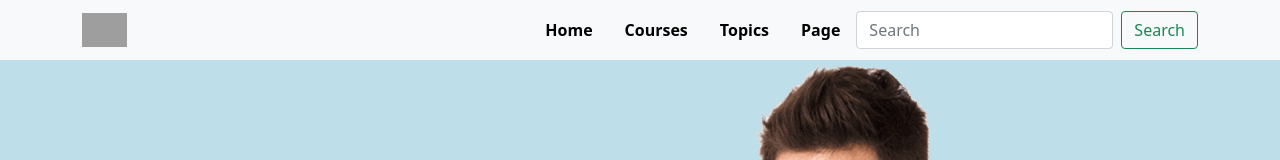
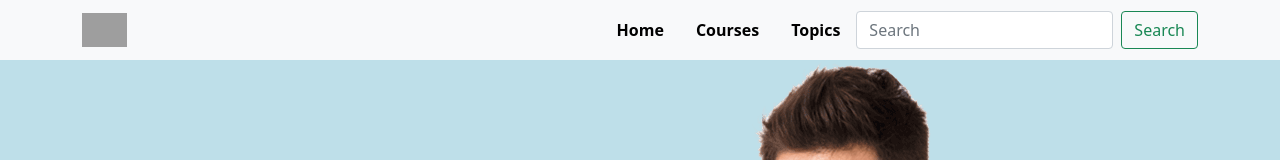
Before and after one commit to Momenuzzaman/educational-website, a React (Create React App) app: page / in a window 1280 px wide. Shown: the top 160 px of the page. Built offline with nearby package versions, Linux system fonts and the light colour scheme; grey boxes are pictures that could not be loaded.

Commit message:
import useNavigate

```diff
--- a/src/App.js
+++ b/src/App.js
@@ -15,7 +15,6 @@ function App() {
         <Route path="/home" element={<Home />} />
         <Route path="*" element={<PageNotFound />} />
       </Routes>
-      {/* <Home /> */}
       <Footer />
     </div>
   );
--- a/src/Components/Home/Tutorial/Tutorial.js
+++ b/src/Components/Home/Tutorial/Tutorial.js
@@ -5,7 +5,7 @@ import './Tutorial.css';
 const Tutorial = ({ tutorial }) => {
     const { title, name, img, price } = tutorial;
     return (
-        <div className=" g-5 col-sm-12 col-md-6 col-lg-4" id="courses">
+        <div className=" g-5 col-sm-12 col-md-6 col-lg-4" >
             <Card style={{ width: '18rem' }}>
                 <Card.Img variant="top" src={img} />
                 <Card.Body>
--- a/src/Components/Shared/Header/Header.js
+++ b/src/Components/Shared/Header/Header.js
@@ -13,7 +13,7 @@ const Header = () => {
     return (
         <div>
             <>
-                <Navbar bg="light" variant="dark" sticky="top" className="nav" collapseOnSelect expand="lg">
+                <Navbar bg="light" variant="dark" className="nav" sticky="top" collapseOnSelect expand="lg">
                     <Container>
                         <Navbar.Brand href="#home">
                             <img src={logo} height="34" alt="" />
@@ -23,7 +23,6 @@ const Header = () => {
                             <Nav.Link className="nav-font" as={HashLink} to="/#home">Home</Nav.Link>
                             <Nav.Link className="nav-font" as={HashLink} to="/#courses">Courses</Nav.Link>
                             <Nav.Link className="nav-font" as={HashLink} to="/#topics">Topics</Nav.Link>
-                            <Nav.Link className="nav-font" as={HashLink} to="/#Page">Page</Nav.Link>
                             <Form className="d-flex">
                                 <Form.Control
                                     type="search"
```
